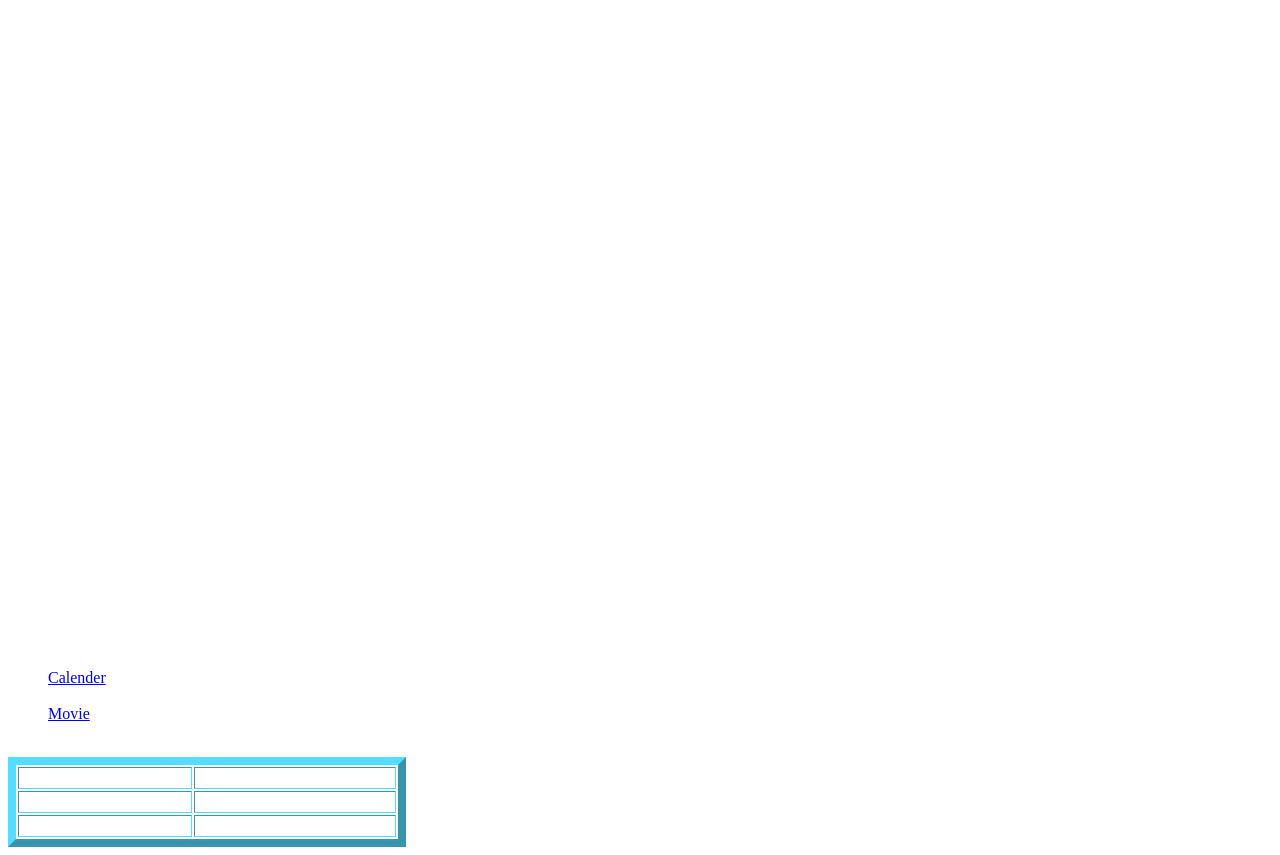
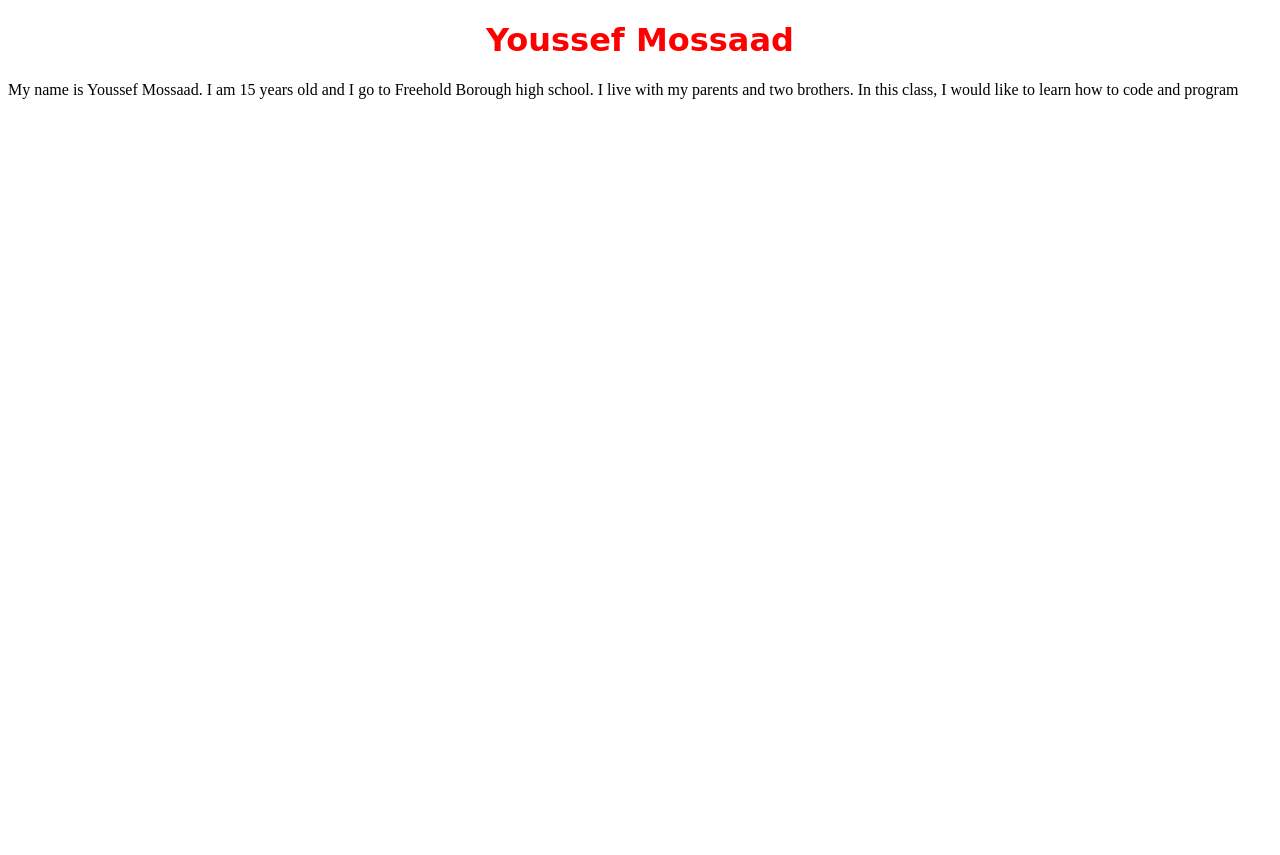
Before and after one commit to YoussefMossaad/homepage-css.io, a plain HTML site: page index.html in a window 1280 px wide. After the commit the page ends 800 px from the top, so only its background shows below. Drawn offline with Linux system fonts and the light colour scheme; a web font is replaced by a local one.

Commit message:
Add files via upload

```diff
--- /dev/null
+++ b/css/style.css
@@ -0,0 +1,5 @@
+.title {
+  text-align: center;
+  font-family: 'Ma Shan Zheng', cursive;
+  color:#FF0000;
+}
--- a/index.html
+++ b/index.html
@@ -2,68 +2,12 @@
 <html lang="en" dir="ltr">
   <head>
     <meta charset="utf-8">
-  <title>Youssef Mossaad</title>
-    <link href="https://fonts.googleapis.com/css?family=Lato&display=swap" rel="stylesheet">
-
-    <style>
-      h1 {
-        color:white;
-        text-align:center;
-        font-size:65px;
-        font-family: 'Lato', sans-serif;
-      }
-      h2 {
-        color:white;
-        font-size:35px;
-      }
-      h3 {
-        color:white;
-        font-size:35px;
-      }
-      p {
-        color:white;font-size:20px;color:white
-      }
-      li {
-        color:white
-      }
-      th {
-        color:white
-      }
-      td {
-        color:white
-      }
-    </style>
-
+    <title>Youssef Mossaad</title>
+    <link rel="stylesheet" href="css/style.css">
+    <link href="https://fonts.googleapis.com/css?family=Ma+Shan+Zheng&display=swap" rel="stylesheet">
   </head>
-  <body style="background-image:url('img/11509553065ggffcukhzuwo7b3xqpt1sprrb3kius4fkqeza6vogbf3s3onvai6hfj3i59u5hlxwz92zjbgrz11gccusqef3jw6udttlic6ux2c.jpg')">
-    <h1>Youssef Mossaad</h1>
-    <h2>Who am I?</h2>
-    <p>My name is Youssef Mossaad. I am 16 years old and I go to Freehold Borough high school. I live with my parents and two brothers.<br>In this class, I would like to learn how to code and program</p>
-    <h2>Hobbies</h2>
-    <p>I like to draw a lot because I am good at it<br>I also play a lot of sports such as</p>
-      <ul>
-        <li>soccer</li>
-        <li>baketball</li>
-        <li>volleyball</li>
-        <li>Track</li>
-      </ul>
-      <table border="8" style="border-color:#54ddff"
-      <tr>
-        <th>Favourite Soccer Players</th>
-        <th>Favourite Basketball Players</th>
-      </tr>
-      <tr>
-        <td>Messi</td>
-        <td>Lebron James</td>
-      </tr>
-      <tr>
-        <td>Neymar</td>
-        <td>Steph Curry</td>
-      <h3>Things I don't like to do</h3>
-        <p>I don't like to do work</p>
-      <ul>
-        <li><a href="https://youssefmossaad.github.io/Calender.io/">Calender</a><li>
-        <li><a href="https://youssefmossaad.github.io/Movie.io/">Movie</a><li>
-
+  <body>
+    <h1 class="title">Youssef Mossaad</h1>
+    <p>My name is Youssef Mossaad. I am 15 years old and I go to Freehold Borough high school. I live with my parents and two brothers. In this class, I would like to learn how to code and program</p>
   </body>
 </html>
```
